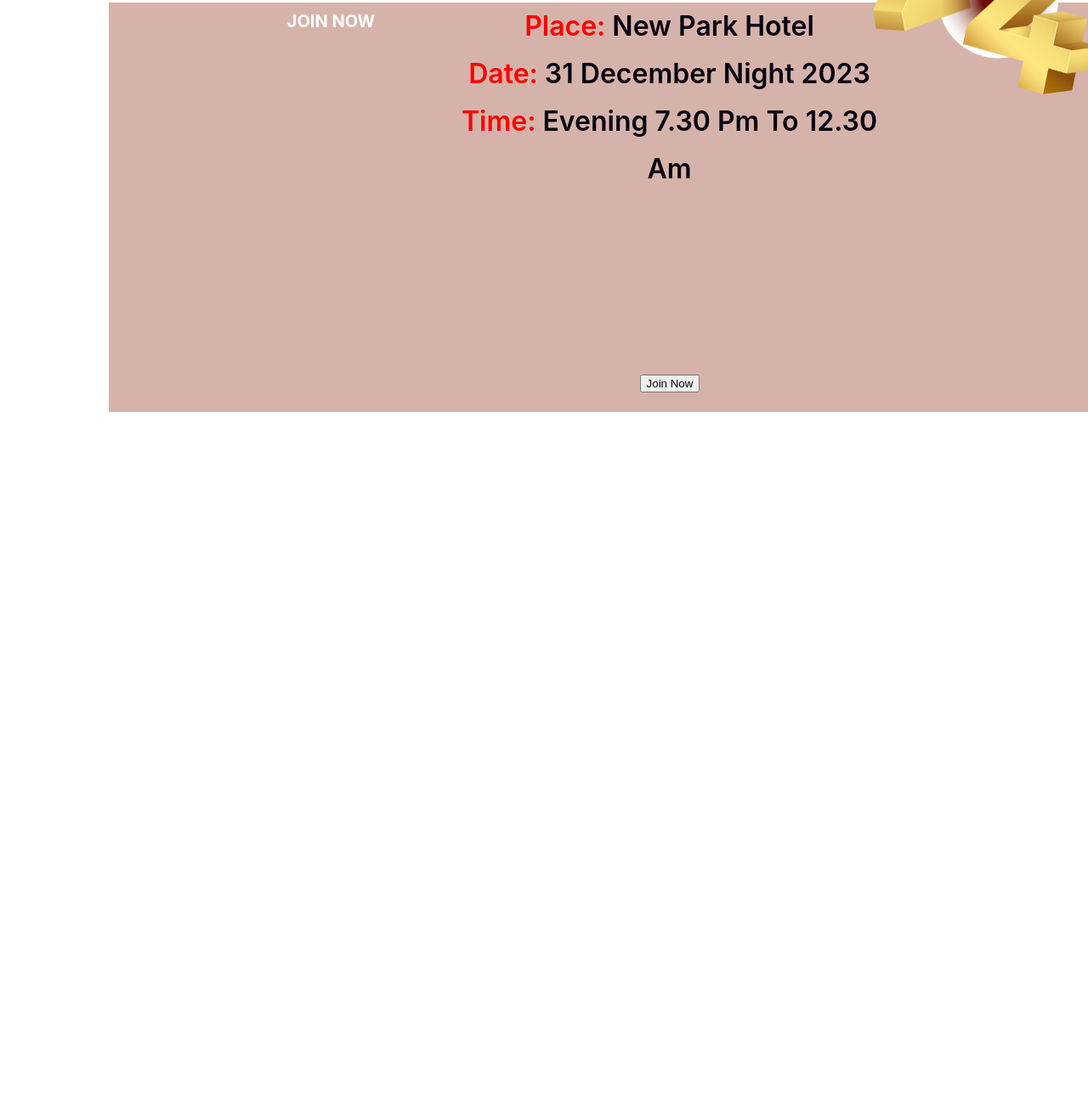
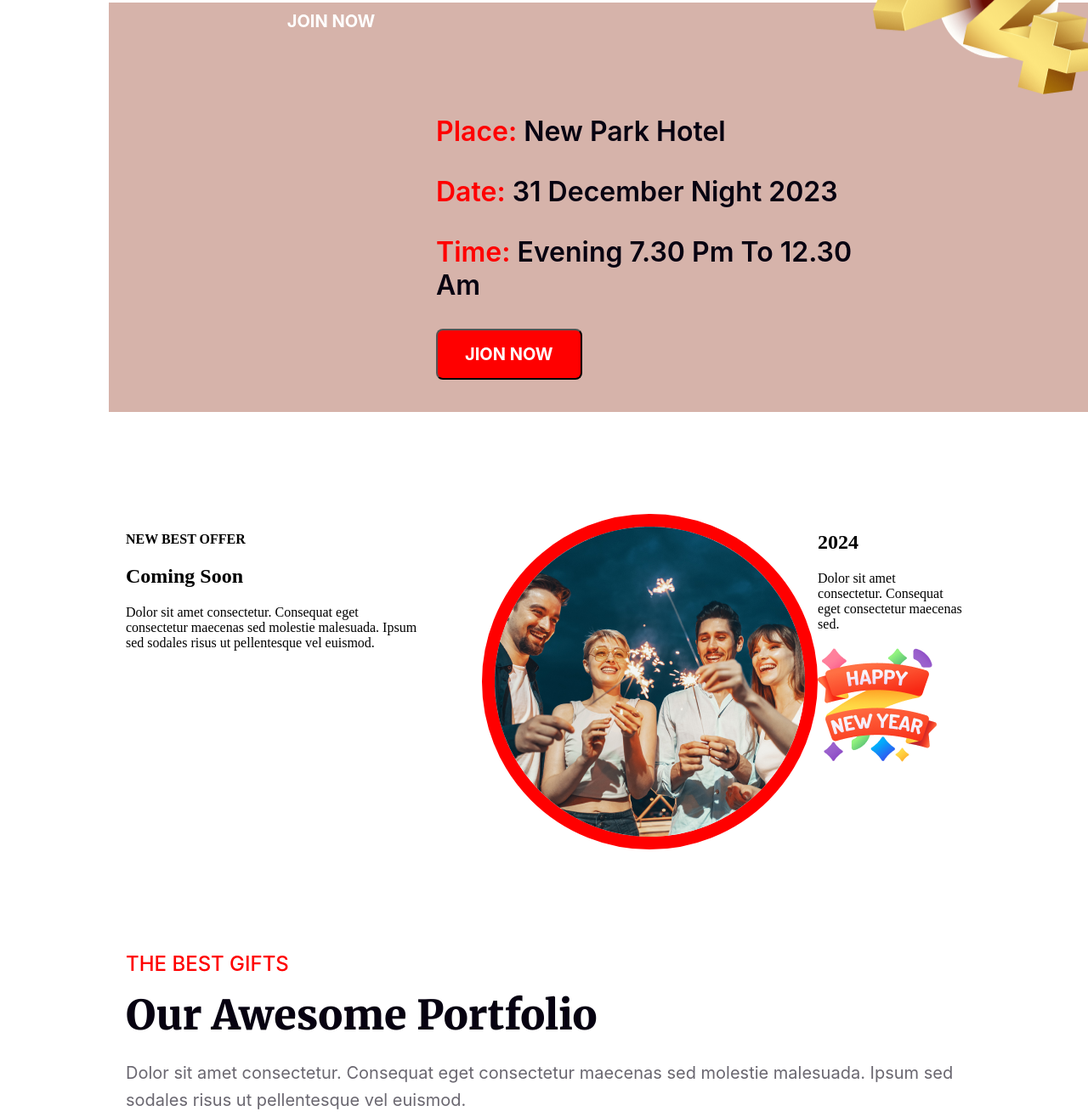
Before and after one commit to masud467/New-year-mission, a plain HTML site: page index.html in a window 1280 px wide. Shown: the part 2145-3460 px from the top of the page at 85% size. Before the commit the page ends 2750 px from the top, so only its background shows below. Drawn offline with Linux system fonts and the light colour scheme.

Commit message:
add ednew year mission file

```diff
--- a/index.html
+++ b/index.html
@@ -33,21 +33,68 @@
                 <div class="Join">Join Now</div>
                 <img class="img-2024" src="resources/Group 70.png" alt="">
             </div>
-            <nav class="menu">
-                <div class="place">
-                    <span>Place:</span> New Park Hotel<br>
-                    <span>Date:</span> 31 December Night 2023<br>
-                    <span>Time:</span> Evening 7.30 pm to 12.30 am
-                </div>
+            <nav>
                 <div>
-                    <button>Join Now</button>
+                    <p><span>Place:</span> New Park Hotel</p>
+                    <p><span>Date:</span> 31 December Night 2023</p>
+                    <p><span>Time:</span> Evening 7.30 pm to 12.30 am</p>
+                    <button class="Button"><span>JION NOW</span></button>
                 </div>
             </nav>
         </section>
+        <section class="offer">
+            <div class="offer-menu">
+                <h4 class="greeting">NEW BEST OFFER</h4>
+                <h2 class="offer-title">Coming Soon</h2>
+                <p class="offer-description">Dolor sit amet consectetur. Consequat eget consectetur maecenas sed molestie malesuada. Ipsum sed sodales risus ut pellentesque vel euismod. </p>
+            </div>
+            <div class="offer-pic">
+                <img src="resources/Ellipse 1.png" alt="">
+            </div>
+            <div class="offer-2024">
+                <h1>2024</h1>
+                <p>Dolor sit amet consectetur. Consequat eget consectetur maecenas sed.</p>
+                <img class="offer-pic1" src="resources/Group 96.png" alt="">
+            </div>
+        </section>
+        <section>
+            <div class="gifts">
+                <h4 class="gifts-greeting">THE BEST GIFTS</h4>
+                <h2 class="gifts-title">Our Awesome Portfolio</h2>
+                <p class="gifts-description">Dolor sit amet consectetur. Consequat eget consectetur maecenas sed molestie malesuada. Ipsum sed sodales risus ut pellentesque vel euismod.</p>
+            </div>
+            <div class="gifts-pic">
+                <img src="resources/Rectangle 3.png" alt="">
+                <img src="resources/Rectangle 4.png" alt="">
+                <img src="resources/Rectangle 5.png" alt="">
+                <img src="resources/Rectangle 6.png" alt="">
+                <img src="resources/Rectangle 7.png" alt="">
+                <img src="resources/Rectangle 8.png" alt="">
+            </div>
+        </section>
+        <nav>
+            <img src="resources/Group 61.png" alt="">
+            <h1 class="newsletter">Subscribe Newsletter</h1>
+            <p class="newsletter-description">Dolor sit amet consectetur. Consequat eget consectetur maecenas sed molestie malesuada. Ipsum sed sodales risus ut pellentesque vel euismod. </p>
+            <input class="Email" type="email" placeholder="user@gmail.com"><span>Subscribe</span></input>
+        </nav>
 
     </main>
     <footer>
-
+        <p class="footer-text">44, Big Building Roosevelt Street
+         Beach Gardens Florida 33410</p>
+        <p class="footer-number"> <img class="phone-icon" src="resources/Call.png" alt="">+00 123 584 124</p>
+        <p class="footer-website"> <img class="phone-icon" src="resources/Website.png" alt="">www.website.com</p>
+        <hr>
+        <div class="footer-pic">
+            <img src="resources/Facebook.png" alt="">
+            <img src="resources/Instagram.png" alt="">
+            <img src="resources/Twitter.png" alt="">
+            <img src="resources/Linkedin.png" alt="">
+        </div>
+        <hr>
+        <p class="footer-parg">2017, All Rights Reserved.</p>
+        <p class="footer-sub">Unsubscribe</p>
     </footer>
 </body>
 </html>
--- a/styles/basic.css
+++ b/styles/basic.css
@@ -150,30 +150,35 @@ body{
     right: 138px;
     bottom: 67px;
  }
- .menu{
+ /* nav section style */
+ nav{
     background-color: rgb(214, 179, 170);
     width: 1320px;
     height: 482px;
-    flex-shrink: 0;
-    margin: 0 120px 120px;
-    margin-top: 0;
-    text-align: center;
+
+    margin: 100px 120px 120px;
+
+    align-items: center;
+
+
 
  }
 
- .place {
+ nav > div{
     color: #070211;
     font-family: Inter;
     font-size: 32px;
-    font-style: normal;
+
     font-weight: 600;
-    line-height: 56px;
+
     text-transform: capitalize;
-    margin-top: 100px;
-    margin-right: 386px;
-    margin-left: 385px;
-    margin-bottom: 214px;
-    text-align: center;
+
+    padding-left: 385px;
+    padding-top: 100px;
+    padding-right: 386px;
+    padding-bottom: 386px;
+    align-items: center;
+    margin-bottom: 0;
 
  }
  nav span{
@@ -181,13 +186,146 @@ body{
     text-align: center;
     font-family: Inter;
     font-size: 32px;
-    font-style: normal;
+
     font-weight: 600;
-    line-height: 56px;
+
     text-transform: capitalize;
  }
 
 .Button{
     border-radius: 8px;
     background: #F00;
+
+    padding: 16px 32px;
+    justify-content: center;
+    align-items: center;
+    gap: 10px;
 }
+ nav div button span{
+    color: #FFF;
+    text-align: center;
+    font-family: Inter;
+    font-size: 20px;
+    font-style: normal;
+    font-weight: 700;
+    line-height: normal;
+    text-transform: uppercase;
+ }
+ .offer{
+    display: flex;
+    margin-left: 140px;
+    margin-right: 140px;
+    margin-bottom: 120px;
+    margin-top: 120px;
+
+
+ }
+ .offer-pic{
+    width: 364.844px;
+    height: 364.844px;
+    flex-shrink: 0;
+    order-radius: 364px;
+    border-radius: 463px;
+    border: 15px solid #F00;
+    margin-left: 70px;
+
+ }
+ .offer-pic1{
+    width: 140px;
+    height: 140px;
+    flex-shrink: 0;
+ }
+ .gifts-greeting{
+
+    margin-bottom: 16px;
+    margin-top: 120px;
+    color: #F00;
+    font-family: Inter;
+    font-size: 24px;
+    font-style: normal;
+    font-weight: 500;
+    line-height: normal;
+ }
+ .gifts-title{
+
+    margin-top: 0;
+    margin-bottom: 22px;
+    color: #070211;
+    font-family: Merriweather;
+    font-size: 48px;
+    font-style: normal;
+    font-weight: 900;
+    line-height: normal;
+    text-transform: capitalize;
+ }
+ .gifts-description{
+    /* margin-left: 140px;
+    margin-right: 564px; */
+    color: rgba(7, 2, 17, 0.60);
+    font-family: Inter;
+    font-size: 20px;
+    font-style: normal;
+    font-weight: 400;
+    line-height: 32px;
+ }
+
+ .gifts{
+    margin-left: 140px;
+    margin-right: 140px;
+ }
+ .Email{
+    width: 648px;
+    height: 72px;
+    flex-shrink: 0;
+    border-radius: 50px;
+    background: #FFF;
+ }
+
+ footer{
+    width: 1600px;
+    height: auto;
+    flex-shrink: 0;
+    background: #070211;
+    margin-bottom: 0;
+ }
+ footer> p{
+    color: #FFF;
+    font-family: Inter;
+    font-size: 24px;
+    font-style: normal;
+    font-weight: 500;
+
+ }
+ .footer-text{
+    padding-left: 140px;
+    padding-top: 120px;
+    padding-right: 1085px;
+ }
+ .footer-number{
+    padding-right: 291px;
+    padding-left: 1114px;
+    padding-top: 120px;
+
+}
+.footer-website{
+    padding-bottom: 90px;
+    padding-right: 275px;
+    padding-left: 1114px;
+}
+.footer-pic{
+    padding-left: 50%;
+}
+.footer-parg{
+    padding-left: 140px;
+}
+.footer-sub{
+    padding-right: 140px;
+    padding-left: 1315px;
+    padding-bottom: 120px;
+
+}
+.phone-icon{
+    width: 24px;
+    height: 24px;
+    flex-shrink: 0;
+}
```
